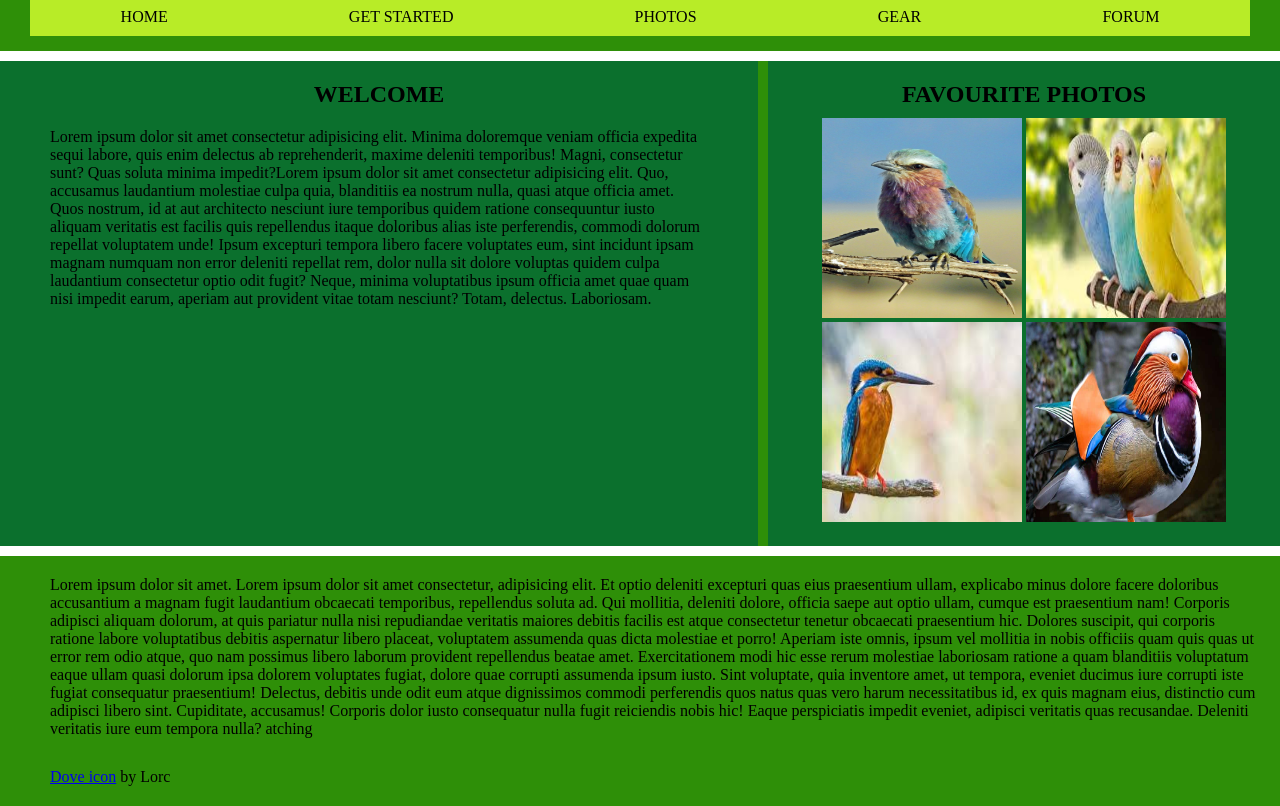
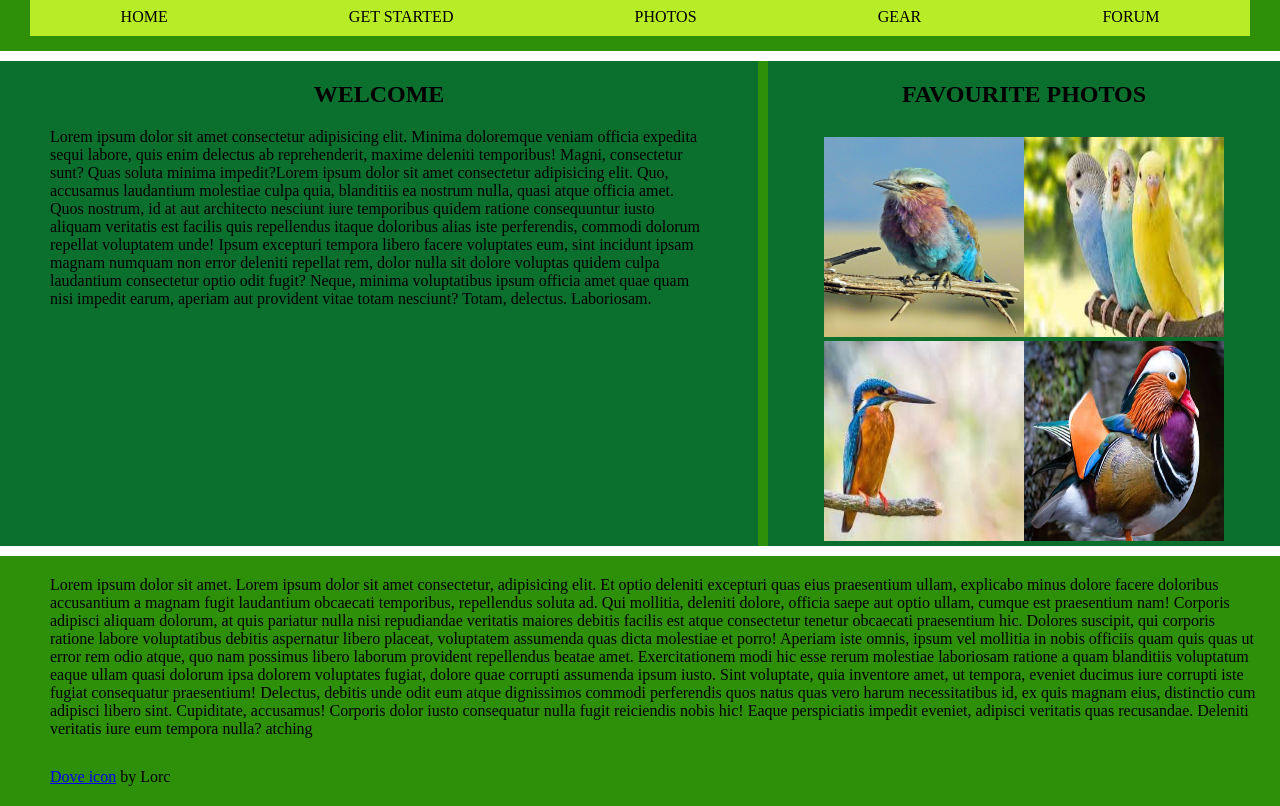
Before and after one commit to TatarenkoArsentii/bird, a plain HTML site: page index.html in a window 1280 px wide. Shown: the part 132-938 px from the top of the page. Drawn offline with Linux system fonts and the light colour scheme.

Commit message:
Bird Watching done + flex in aside-img-wrap

```diff
--- a/css/style.css
+++ b/css/style.css
@@ -27,6 +27,10 @@
 
 .j-content-between {
   justify-content: space-between;
+}
+
+.j-content-center {
+  justify-content: center;
 }
 
 .j-content-around {
--- a/index.html
+++ b/index.html
@@ -55,7 +55,9 @@
         </article>
         <article class="aside-wrap">
           <h2 class="aside-title">favourite photos</h2>
-          <div class="aside-img-wrap">
+          <div
+            class="aside-img-wrap d-flex wrap j-content-center a-content-center"
+          >
             <a
               href="https://images.unsplash.com/photo-1535083783855-76ae62b2914e?ixid=MnwxMjA3fDB8MHxzZWFyY2h8MXx8Y29sb3JmdWwlMjBiaXJkfGVufDB8fDB8fA%3D%3D&ixlib=rb-1.2.1&w=1000&q=80"
               ><img
```
